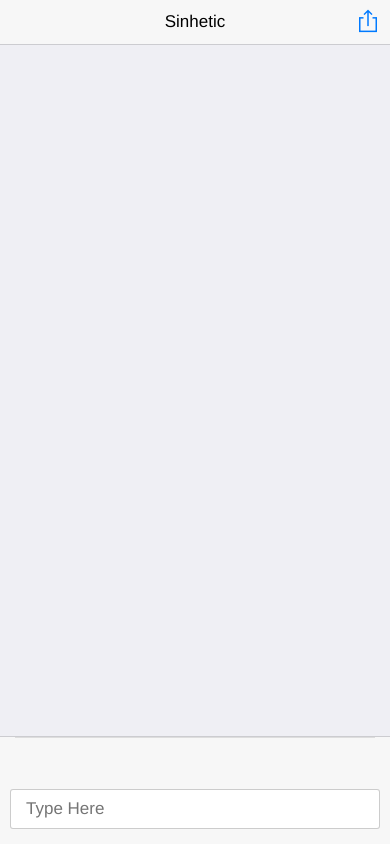
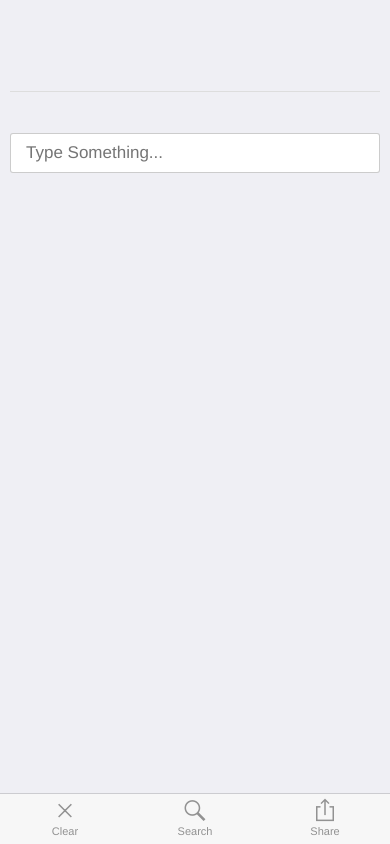
Before and after one commit to janithl/sinhetic, a plain HTML site: page index.html in a window 390 px wide. Drawn offline with Linux system fonts and the light colour scheme; some packages are replaced by stand-ins of ours.

Commit message:
styling changes, text clear, changes to how the wordlist works/renders

```diff
--- a/index.html
+++ b/index.html
@@ -11,15 +11,17 @@
     <link rel="stylesheet" href="ratchet/css/ratchet.min.css">
     <link rel="stylesheet" href="ratchet/css/ratchet-theme-ios.min.css">
     <style>
+    #content {
+		padding: 10px;
+	}
+
     #translation {
-		min-height: 71px;
-		padding: 5px;
+		min-height: 61px;
 		margin: 0 0 20px;
 	}
 
 	#dictionary {
-		height: 52px;
-		margin: 0 5px;
+		height: 42px;
 		padding: 5px 0;
 		border-top: 1px solid #ddd;
 		overflow: hidden;
@@ -27,7 +29,7 @@
 
 	.word {
 		display: inline-block;
-		margin: 5px;
+		margin: 0 5px 5px 0;
 		padding: 5px;
 		background: #ddd;
 		color: #111;
@@ -55,34 +57,38 @@
 		wordlist	: [],
 
 		create: function() {
-			tr.content	= document.getElementById("content");
+			tr.trans	= document.getElementById("translation");
 			tr.pinput	= document.getElementById("pinput");
 			tr.dict		= document.getElementById("dictionary");
 		},
 
 		engToSin: function(e) {
+			/**
+				if an enter key or the space bar has been pressed, add word
+				to wordlist. If multiple words have been entered, enter just the
+				first word into wordlist
+			*/
 			if((e.keyCode == 13 || e.keyCode == 32 || _.last(tr.pinput.value) == ' ') && tr.pinput.value.replace(/\s/g, '') != '') {
 				var words = tr.pinput.value.split(' ');
-				tr.wordlist.push({ lat: words[0], si: Sinhala.fromLatin(words[0]) });
-				tr.pinput.value = (words.length > 1) ? words[1] : '';
-
-				tr.content.scrollTop = tr.content.scrollHeight;
-				tr.renderWordList();
+				tr.addWord(Sinhala.fromLatin(words[0]), words[0]);
+				tr.pinput.value = (words.length > 1) ? words.slice(1).join(' ') : '';
 			}
 
+			/** translate latin input into sinhala unicode output */
 			if(tr.pinput.value.replace(/\s/g, '') != '') {
 				var s = Sinhala.fromLatin(tr.pinput.value);
 				tr.dict.innerHTML	= '<div class="word activeword">' + s + '</div>';
 				var regexp			= new RegExp(s, 'i');
 
-				/* Async this */
+				/** async dictionary lookup */
 				setTimeout(function() {
 					var matches = _.filter(SinhalaDict, function(elem) {
 						return regexp.test(elem);
 					});
 
+					/** display matches. slice just 9 elements out of the array for speed */
 					if(matches.length > 0) {
-						tr.dict.innerHTML += '<div class="word" onclick="tr.addWord(this)">' + matches.join('</div><div class="word" onclick="tr.addWord(this)">') + '</div>';
+						tr.dict.innerHTML += '<div class="word" onclick="tr.addWord(this.innerHTML)">' + matches.slice(0,9).join('</div><div class="word" onclick="tr.addWord(this.innerHTML)">') + '</div>';
 					}
 				}, 0);
 			}
@@ -91,41 +97,80 @@
 			}
 		},
 
-		renderWordList: function() {
-			document.getElementById('translation').innerHTML = '<div class="word">' + _.pluck(tr.wordlist, 'si').join('</div><div class="word">') + '</div>';
-		},
+		addWord: function(si, lat) {
+			/** get latin reverse-translation if there is no latin text */
+			if(lat == null) {
+				lat = Sinhala.toLatin(si);
+			}
 
-		addWord: function(element) {
-			tr.wordlist.push({ lat: Sinhala.toLatin(element.innerHTML), si: element.innerHTML });
-			tr.renderWordList();
+			/** add word to wordlist, empty out input and dictionary lookup */
+			tr.trans.innerHTML += '<div onclick="tr.editWord(' + tr.wordlist.length + ')" class="word">' + si + '</div>';
+			tr.wordlist.push({ lat: lat, si: si });
 
 			tr.dict.innerHTML	= '';
 			tr.pinput.value		= '';
 			tr.pinput.focus();
 		},
 
+		renderWordList: function() {
+			/** when the whole wordlist needs to be re-rendered */
+			var output = '';
+			for(var i = 0; i < tr.wordlist.length; i++) {
+				output += '<div onclick="tr.editWord(' + i + ')" class="word">' + tr.wordlist[i].si + '</div>';
+			}
+			tr.trans.innerHTML = output;
+		},
+
 		copyText: function() {
 			//window.plugins.copy(tr.wordlist.join(' '));
 			alert('Text Copied to Clipboard: ' + _.pluck(tr.wordlist, 'si').join(' ')); // change to toast
+		},
+
+		clearWords: function() {
+			if(navigator.notification) {
+				navigator.notification.confirm(
+					'Are you sure you want to clear all text?',
+					tr.onClearConfirm, 'Clear All Text', 'Yes,Cancel');
+			}
+			else {
+				var clear = window.confirm('Are you sure you want to clear all text?');
+				if(clear) { tr.onClearConfirm(1); }
+			}
+		},
+
+		onClearConfirm: function(index) {
+			if(index == 1) {
+				tr.wordlist			= [];
+				tr.trans.innerHTML	= '';
+			}
 		}
 	}
 
 	document.addEventListener("deviceready", tr.create, false);
-    </script>
-  </head>
-  <body onload="tr.create()">
-    <header class="bar bar-nav">
-      <a class="icon icon-share pull-right" onclick="tr.copyText()"></a>
-      <h1 class="title">Sinhetic</h1>
-    </header>
+	</script>
+</head>
+<body onload="tr.create()">
+	<div class="content" id="content">
+		<div id="translation"></div>
 
-    <div id="bottom-bar" class="bar bar-footer">
 		<div id="dictionary"></div>
-		<input id="pinput" type="text" placeholder="Type Here" onkeyup="tr.engToSin(event)" autofocus>
+
+		<input id="pinput" type="text" placeholder="Type Something..." onkeyup="tr.engToSin(event)"  autocorrect="off" autocapitalize="off" autofocus>
 	</div>
 
-    <div class="content" id="content">
-		<div id="translation"></div>
-	</div>
-  </body>
+	<nav class="bar bar-tab">
+		<a class="tab-item" onclick="tr.clearWords()">
+			<span class="icon icon-close"></span>
+			<span class="tab-label">Clear</span>
+		</a>
+		<a class="tab-item" href="#">
+			<span class="icon icon-search"></span>
+			<span class="tab-label">Search</span>
+		</a>
+		<a class="tab-item" onclick="tr.copyText()">
+			<span class="icon icon-share"></span>
+			<span class="tab-label">Share</span>
+		</a>
+	</nav>
+</body>
 </html>
```
